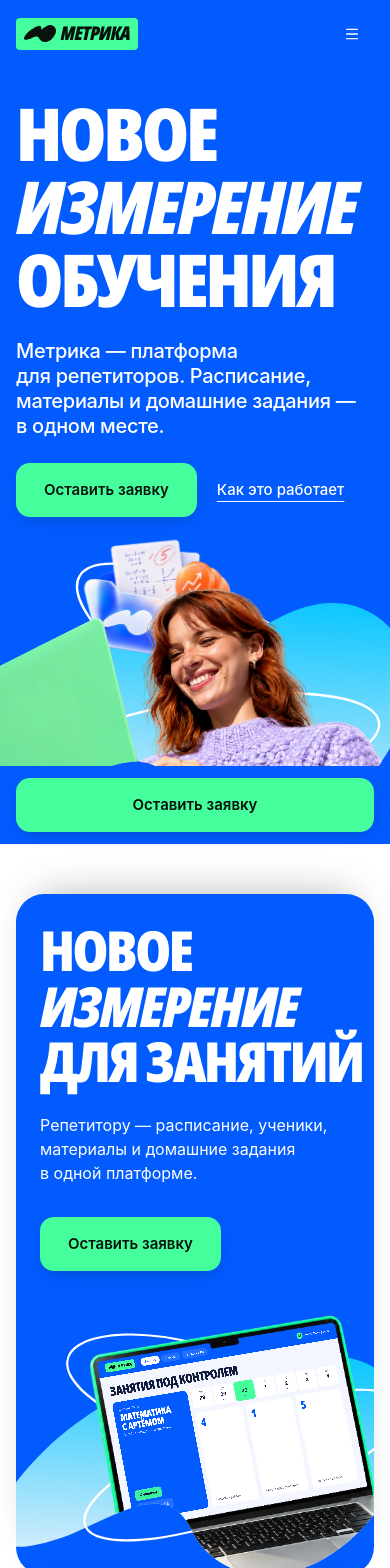
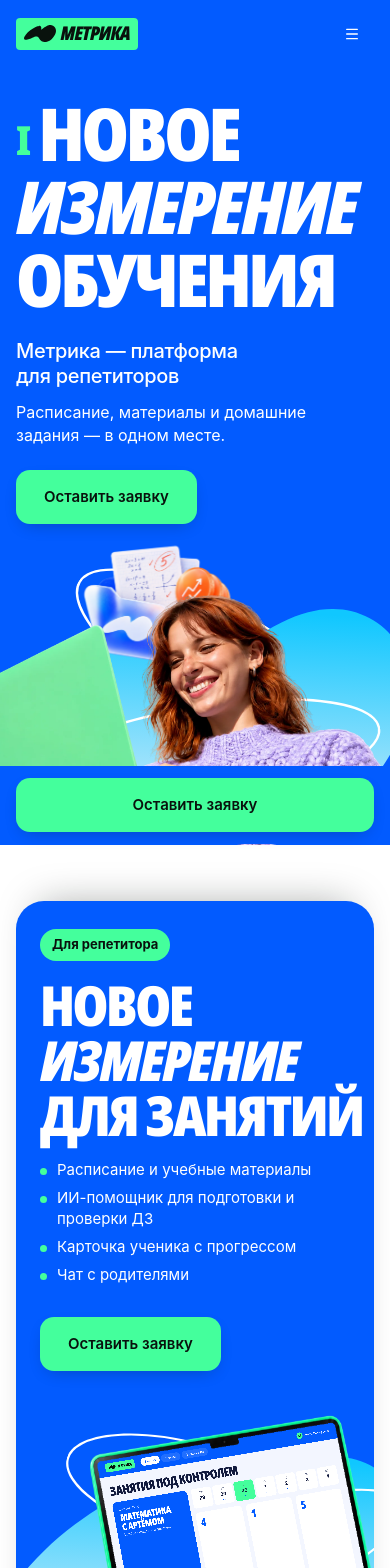
Before and after one commit to SENYANABE/Metrica, a React (Vite) app: page / in a window 390 px wide. Shown: the top 1568 px of the page. Built offline with nearby package versions, Linux system fonts and the light colour scheme; a web font is replaced by a local one.

Commit message:
Refine landing hero, audience cards, and feature walkthrough

```diff
--- a/src/App.tsx
+++ b/src/App.tsx
@@ -37,18 +37,23 @@ function usePrefersReducedMotion() {
 /* ——— Для кого: три карточки ложатся стопкой при прокрутке ——— */
 
 const audiences = [
-  { id: 'tutor', tone: 'card-blue', art: laptopArt, screen: <ScreenUI kind="lessons" />, title: <>Новое <em>измерение</em> для занятий</>, text: 'Репетитору — расписание, ученики, материалы и домашние задания в одной платформе.', cta: true },
-  { id: 'student', tone: 'card-violet', art: studentArt, title: <>Ваши уроки <em>в новом</em> месте</>, text: 'Ученику — ближайшее занятие, материалы, домашнее задание и звёзды за прогресс в личном кабинете.' },
-  { id: 'parent', tone: 'card-navy', art: parentArt, title: <>Больше <em>знаний</em> для ваших детей</>, text: 'Родителю — проведённые и ближайшие занятия, оценки и комментарии репетитора. Проще заботиться об образовании ребёнка.' },
+  { id: 'tutor', tag: 'Для репетитора', tone: 'card-blue', art: laptopArt, screen: <ScreenUI kind="lessons" />, title: <>Новое <em>измерение</em> для занятий</>, items: ['Расписание и учебные материалы', 'ИИ-помощник для подготовки и проверки ДЗ', 'Карточка ученика с прогрессом', 'Чат с родителями'], cta: true },
+  { id: 'student', tag: 'Для ученика', tone: 'card-violet', art: studentArt, title: <>Ваши уроки <em>в новом</em> месте</>, items: ['Расписание и материалы к урокам', 'Домашние задания с оценками и комментариями', 'Звёзды за успехи и награды'] },
+  { id: 'parent', tag: 'Для родителя', tone: 'card-navy', art: parentArt, title: <>Больше <em>знаний</em> для ваших детей</>, items: ['Расписание и история занятий', 'Оценки и комментарии репетитора', 'Чат с репетитором'] },
 ]
+
+function BenefitList({ items }: { items: string[] }) {
+  return <ul className="benefit-list" role="list">{items.map(item => <li key={item}>{item}</li>)}</ul>
+}
 
 function Audiences() {
   return <section id="audiences" className="audiences" aria-label="Для кого Метрика">
     <div className="container stack">
       {audiences.map((a, i) => <article key={a.id} className={`aud-card ${a.tone}`} style={{ '--i': i } as CSSProperties}>
         <div className="aud-copy">
+          <span className="aud-tag">{a.tag}</span>
           <h2>{a.title}</h2>
-          <p>{a.text}</p>
+          <BenefitList items={a.items} />
           {a.cta && <ApplyButton />}
         </div>
         <BannerArt art={a.art} screen={a.screen} className="aud-art" />
@@ -59,12 +64,13 @@ function Audiences() {
 
 /* ——— Как это работает: экран закреплён, пункты раскрываются по прокрутке ——— */
 
-const features: { title: string; text: string; screen: ScreenKind | null }[] = [
-  { title: 'Расписание и занятия', text: 'Всё важное перед глазами: расписание занятий, учебные материалы и домашние задания учеников.', screen: 'lessons' },
-  { title: 'Ученики', text: 'Все ученики с предметом, классом и статусом: нужно проверить ДЗ, занятие завтра, ожидаем ответ.', screen: 'students' },
-  { title: 'Проверка ДЗ', text: 'Работы, которые ждут проверки. После проверки ученик видит оценку и комментарий, прогресс обновляется.', screen: 'homework' },
-  { title: 'ИИ-помощник', text: 'Помогает репетитору с проверкой домашних заданий, чтобы больше времени оставалось на учеников.', screen: null },
-  { title: 'Прогресс и награды', text: 'Ученик видит прогресс и звёзды до награды, родитель — оценки и комментарии репетитора.', screen: 'progress' },
+const features: { title: string; items: string[]; screen: ScreenKind | null }[] = [
+  { title: 'Всё самое важное перед глазами', items: ['Расписание занятий', 'Ближайший урок', 'Учебные материалы', 'Домашние задания учеников'], screen: 'lessons' },
+  { title: 'Ученики', items: ['Карточки с предметом и классом', 'Статусы домашних работ', 'Ближайшие занятия'], screen: 'students' },
+  { title: 'Проверка ДЗ', items: ['Работы, которые ждут проверки', 'Оценки и комментарии к решению', 'Результаты в кабинете ученика'], screen: 'homework' },
+  { title: 'ИИ-помощник', items: ['Подготовка домашних заданий', 'Проверка работ с помощью ИИ'], screen: null },
+  { title: 'Геймификация', items: ['Звёзды за успехи', 'Цели и награды', 'Сколько звёзд осталось до награды'], screen: 'progress' },
+  { title: 'Дерево прогресса', items: ['Пройденные темы', 'Оценки и комментарии к работам', 'Темы, которые стоит повторить'], screen: 'progress-tree' },
 ]
 
 // Сцена: одна неподвижная основа (волна-«М» и орбиты), меняется только то, что на ней.
@@ -106,7 +112,7 @@ function HowItWorks() {
   return <section id="how" className="how">
     <div className="container">
       <h2 className="section-title">Как это <em>работает</em></h2>
-      <p className="section-lead">Всё, что нужно для занятий, — в одном рабочем пространстве.</p>
+      <p className="section-lead">Всё, что нужно для занятий, — в одном измерении.</p>
     </div>
     <div ref={ref} className="how-scroll" style={{ height: `${features.length * 70 + 40}vh` }}>
       <div className="how-pin">
@@ -116,7 +122,7 @@ function HowItWorks() {
               {i === active
                 ? <div className="how-item is-active" aria-current="step">
                   <h3>{f.title}</h3>
-                  <p>{f.text}</p>
+                  <BenefitList items={f.items} />
                   <span className="how-bar"><span style={{ width: `${Math.max(progress, 0.04) * 100}%` }} /></span>
                 </div>
                 : <button type="button" className="how-item" onClick={() => jump(i)}><h3>{f.title}</h3></button>}
@@ -133,7 +139,7 @@ function HowItWorks() {
           {f.screen && <div className="stage-window is-active"><ScreenUI kind={f.screen} /></div>}
         </div>
         <h3>{f.title}</h3>
-        <p>{f.text}</p>
+        <BenefitList items={f.items} />
       </li>)}
     </ol>
   </section>
@@ -223,11 +229,11 @@ function ParentCards({ onUse }: { onUse: () => void }) {
 }
 
 const dims = [
-  { dim: 'Без рутинных проверок', name: 'Проверка домашних заданий', hint: 'Перетащите кнопку вправо', W: SlideToCheck, wide: true },
+  { dim: 'Проверка работ с помощью ИИ', name: 'Проверка домашних заданий', hint: 'Перетащите кнопку вправо', W: SlideToCheck, wide: true },
   { dim: 'Измерение роста', name: 'Звёзды за прогресс ученика', hint: 'Нажмите «+ звезда»', W: StarCounter },
-  { dim: 'Измерение времени', name: 'Расписание недели', hint: 'Выберите день', W: WeekStrip },
+  { dim: 'Измерение времени', name: 'Неделя занятий', hint: 'Выберите день', W: WeekStrip },
   { dim: 'Измерение учеников', name: 'Ученики и статусы домашних работ', hint: 'Отфильтруйте список', W: StudentFilter },
-  { dim: 'Измерение семьи', name: 'Что видит родитель', hint: 'Нажмите на карточку', W: ParentCards },
+  { dim: 'Измерение родителя', name: 'Что видит родитель', hint: 'Нажмите на карточку', W: ParentCards },
 ]
 
 function Dimensions() {
@@ -330,9 +336,10 @@ export default function App() {
     <main id="main">
       <section className="hero">
         <div className="container hero-copy">
-          <h1>Новое <em>измерение</em> обучения</h1>
-          <p className="hero-lead">Метрика — платформа для репетиторов. Расписание, материалы и домашние задания — в одном месте.</p>
-          <div className="button-row"><ApplyButton /><a className="text-link" href="#how">Как это работает</a></div>
+          <h1><span className="hero-number">I</span> Новое <em>измерение</em> обучения</h1>
+          <p className="hero-lead">Метрика — платформа для репетиторов</p>
+          <p className="hero-detail">Расписание, материалы и домашние задания — в одном месте.</p>
+          <div className="button-row"><ApplyButton /></div>
         </div>
         <BannerArt art={heroArt} className="hero-art" />
       </section>
--- a/src/index.css
+++ b/src/index.css
@@ -98,6 +98,8 @@ p, li, figcaption span, .faq-list [data-slot="accordion-content"] { text-wrap: p
 .hero-copy { position: relative; z-index: 2; }
 .hero h1 { font-size: clamp(56px, 8.625vw, 166px); max-width: 5em; }
 .hero h1 em { display: block; }
+.hero-number { font-size: .55em; color: var(--mint); vertical-align: .15em; }
+.hero-detail { max-width: min(28em, 40vw); margin-top: 12px; font-size: clamp(16px, 1.3vw, 24px); line-height: 1.4; text-wrap: pretty; }
 .hero-lead { max-width: min(24em, 40vw); font-size: clamp(20px, 2.2vw, 42px); font-weight: 500; line-height: 1.25; letter-spacing: -.015em; margin-top: clamp(24px, 2.6vw, 48px); }
 .button-row { display: flex; gap: 28px; align-items: center; flex-wrap: wrap; margin-top: clamp(24px, 2.2vw, 40px); }
 .art.hero-art { position: absolute; z-index: 1; top: 8px; left: 38vw; width: 69vw; pointer-events: none; }
@@ -122,7 +124,11 @@ p, li, figcaption span, .faq-list [data-slot="accordion-content"] { text-wrap: p
 .card-navy { background: var(--navy); }
 .aud-copy { position: relative; z-index: 2; padding: clamp(32px, 4.4vw, 72px); }
 .aud-copy h2 { font-size: clamp(44px, 5.6vw, 80px); max-width: 8em; }
-.aud-copy p { margin-top: 24px; max-width: 26em; font-size: clamp(16px, 1.3vw, 20px); line-height: 1.5; }
+.aud-tag { display: inline-block; margin-bottom: 16px; padding: 6px 12px; border-radius: 999px; background: var(--mint); color: var(--ink); font-size: 13px; font-weight: 700; }
+.benefit-list { display: grid; gap: 7px; margin: 16px 0 0; padding: 0; list-style: none; font-size: clamp(15px, 1.25vw, 18px); line-height: 1.4; }
+.benefit-list li { display: grid; grid-template-columns: 7px minmax(0, 1fr); align-items: baseline; gap: 10px; }
+.benefit-list li::before { content: ''; width: 7px; height: 7px; border-radius: 50%; background: var(--blue); }
+.aud-copy .benefit-list li::before { background: var(--mint); }
 .aud-copy .cta { margin-top: 32px; }
 /* Все три композиции стоят в одной рамке: волна-«М» одного размера и в одном месте. */
 .aud-art { align-self: center; width: 100%; }
@@ -344,7 +350,7 @@ button.how-item:hover h3 { color: var(--blue); }
   .footer-copy { text-align: left; }
 }
 
-@media (max-width: 860px) {
+@media (max-width: 860px), (max-height: 740px) {
   .how-scroll { display: none; }
   .how-mobile { display: grid; gap: 56px; list-style: none; margin-top: 40px; padding: 0; }
   .how-mobile h3 { margin-top: 24px; font-size: 34px; }
@@ -359,7 +365,7 @@ button.how-item:hover h3 { color: var(--blue); }
   .desktop-nav, .header-cta { display: none !important; }
   .menu-toggle { display: inline-flex; width: 44px; height: 44px; }
   .hero { min-height: 0; padding-block: 28px 0; }
-  .hero-lead { max-width: 24em; }
+  .hero-lead, .hero-detail { max-width: 24em; }
   .hero h1 { font-size: calc((100vw - 32px) / 4.9); }
   .art.hero-art { position: relative; top: auto; left: -14.5vw; width: 120vw; margin-top: 8px; }
   .button-row { gap: 20px; }
```
Also changed, not shown: src/components/ScreenUI.tsx (+13 -1 lines).
